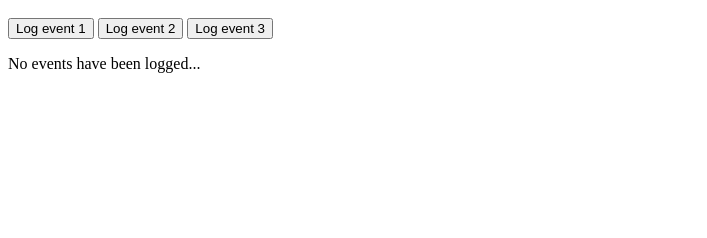
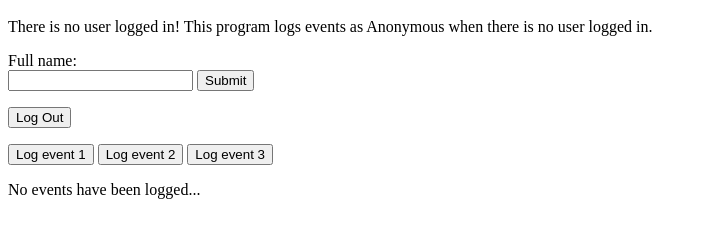
Before and after one commit to elgaona/ampjssdk, a plain HTML site: page index.html in a window 1280 px wide. Shown: the part 48-286 px from the top of the page, without its empty margins (0-707 px from the left). Drawn offline with Linux system fonts and the light colour scheme.

Commit message:
Add files via upload
This commit will allow users to log out and record events anonymously.
The program will better show who is signed in and recording events when clicking the different options.

```diff
--- a/index.html
+++ b/index.html
@@ -37,6 +37,17 @@ amplitude.getInstance().init('9e139c325cd539f85b840be18a103663', null, {
     <body>
         <h1>Log events via the JS SDK!</h1>
 
+        <p id="currentUser">There is no user logged in! This program logs events as Anonymous when there is no user logged in.</p>
+
+        <p><label for="fname">Full name:</label><br>
+        <input type="text" id="UserID" name="fname"/>
+        <button onclick="setUserID()">Submit</button>
+        </p>
+
+        <p>
+            <button onclick="logOut()">Log Out</button>
+        </p>
+
         <button onclick="logevent()">Log event 1</button>
         <button onclick="logevent2()">Log event 2</button>
         <button onclick="logevent3()">Log event 3</button>
@@ -45,10 +56,32 @@ amplitude.getInstance().init('9e139c325cd539f85b840be18a103663', null, {
 
     <script>
     var identify = new amplitude.Identify().set('gender', 'male').set('age', 25)
+    amplitude.getInstance().identify(identify);
 
-    amplitude.getInstance().identify(identify);
+    function setUserID() {
+        var user = document.getElementById("UserID").value;
+
+        document.getElementById("UserID").value = "";
+
+        if(user == "") {
+            document.getElementById("currentUser").innerHTML = "There is no user logged in! This program logs events as Anonymous when there is no user logged in.";
+        }
+        else {
+            document.getElementById("currentUser").innerHTML = user + " is logged in and events will be recorded under this user!";
+            amplitude.getInstance().setUserId(user);
+        }
+    }
+
+    function logOut() {
+        document.getElementById("currentUser").innerHTML = "There is no user logged in! This program logs events as Anonymous when there is no user logged in.";
+        document.getElementById("event").innerHTML = "Anonymous user will start logging events."
+
+        amplitude.getInstance().setUserId(null); // not string 'null'
+        amplitude.getInstance().regenerateDeviceId();
+    }
+
     function logevent() {
-        document.getElementById("event").innerHTML = "Logged Event #1!"
+        document.getElementById("event").innerHTML = "Logged Event #1!";
         var eventProperties = {
             color: 'green',
             height: '6 feet'
```
